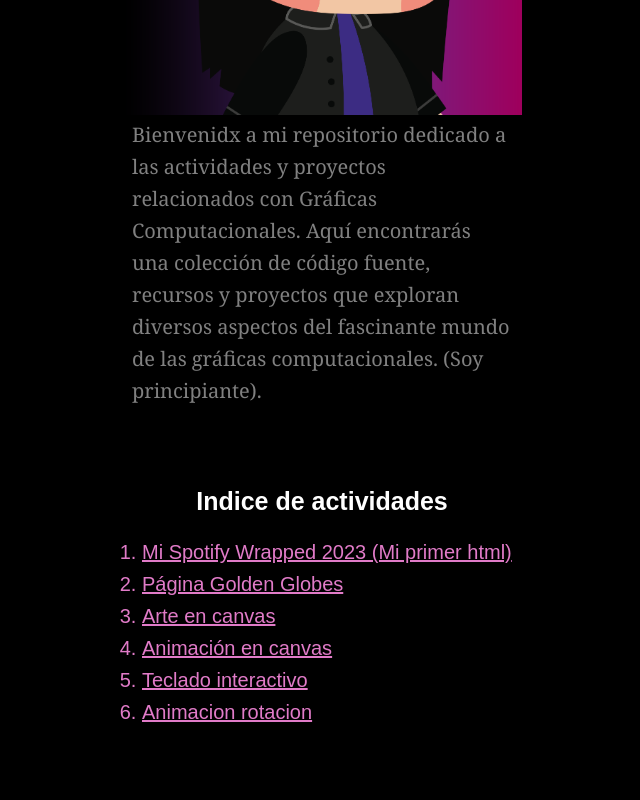
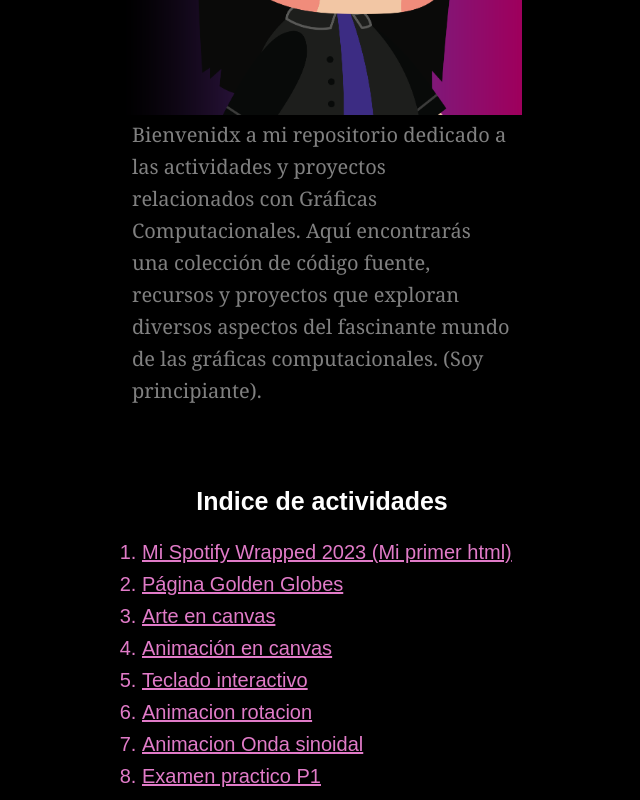
Before and after one commit to AndreaVilaru/Graficas-computacionales, a plain HTML site: page index.html in a window 1280 px wide. Shown: the part 394-1194 px from the top of the page, without its empty margins (318-958 px from the left). Before the commit the page ends 1130 px from the top, so only its background shows below. Drawn offline with Linux system fonts and the light colour scheme.

Commit message:
Update index.html
agregue la animacion con onda sinoidal y el examen practico del primer parcial

```diff
--- a/index.html
+++ b/index.html
@@ -73,6 +73,8 @@
         <li><a href="A3 Arte en canvas/animate.html">Animación en canvas</a></li>
         <li><a href="imagen interactiva.html">Teclado interactivo</a></li>
         <li><a href="animacionrotacion.html">Animacion rotacion</a></li>
+        <li><a href="ondasenoidal.html">Animacion Onda sinoidal</a></li>
+        <li><a href="examenp1.html">Examen practico P1</a></li>
     </ol>
 
     <style>
```
